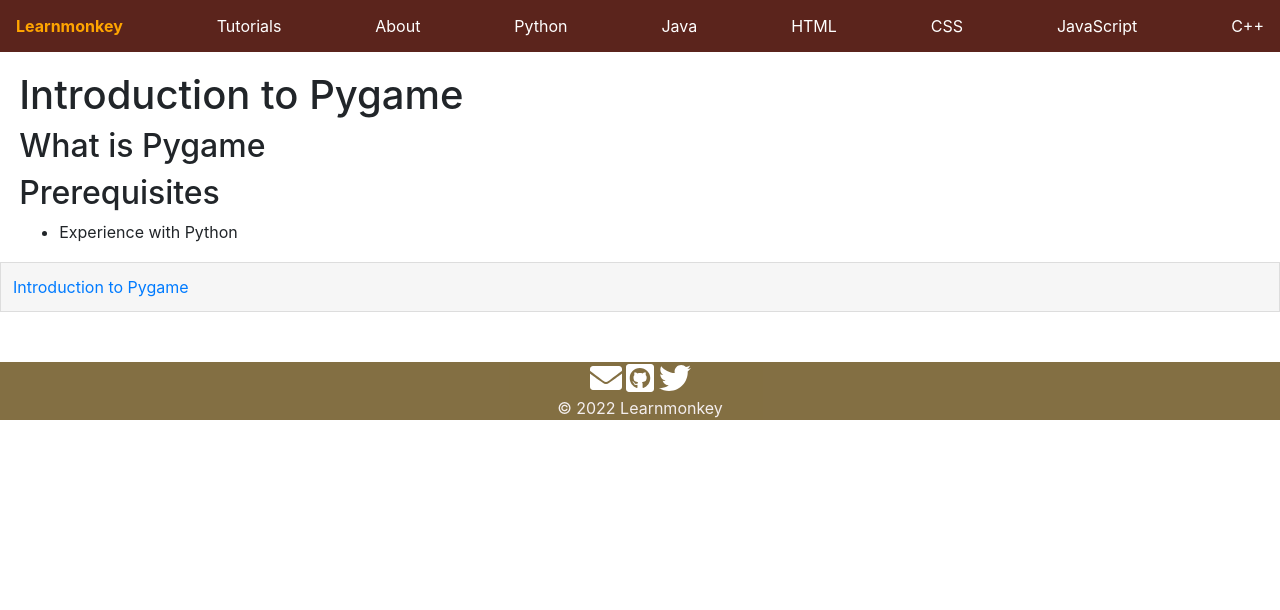
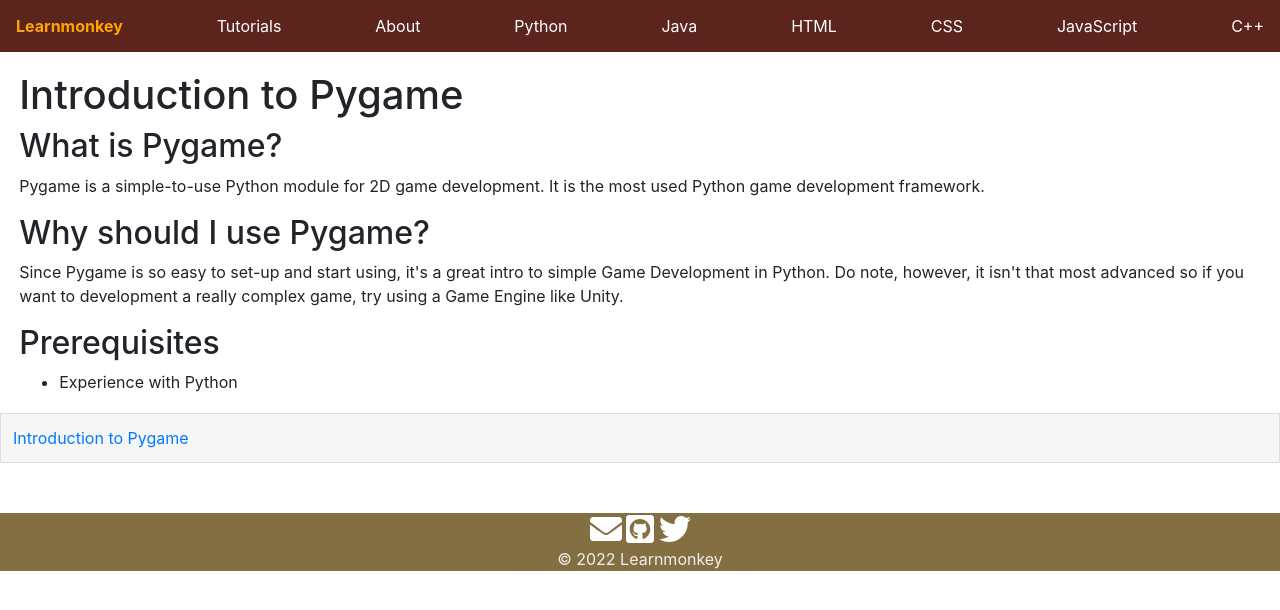
Before and after one commit to learnmonkey/learnmonkey.github.io, a Jekyll site: the page built from programming/python/pygame/index.html, in a window 1280 px wide. Shown: the top 610 px of the page. Built offline with Jekyll 4.4.1, drawn with Linux system fonts in a browser that asks for light colours.

Commit message:
update text

```diff
--- a/programming/python/pygame/index.html
+++ b/programming/python/pygame/index.html
@@ -7,7 +7,13 @@ permalink: /programming/python/pygame/
 <h1>Introduction to Pygame</h1>
 
 <section>
-    <h2>What is Pygame</h2>
+    <h2>What is Pygame?</h2>
+    <p>Pygame is a simple-to-use Python module for 2D game development. It is the most used Python game development framework.</p>
+</section>
+
+<section>
+    <h2>Why should I use Pygame?</h2>
+    <p>Since Pygame is so easy to set-up and start using, it's a great intro to simple Game Development in Python. Do note, however, it isn't that most advanced so if you want to development a really complex game, try using a Game Engine like Unity.</p>
 </section>
 
 <section>
```
